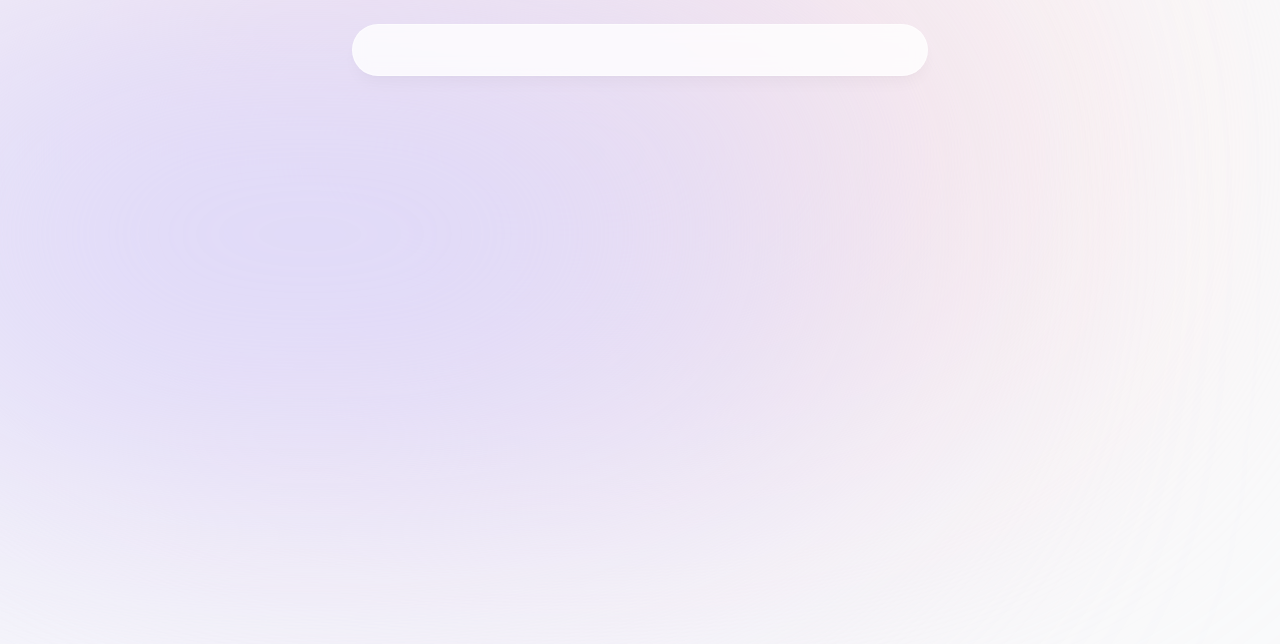
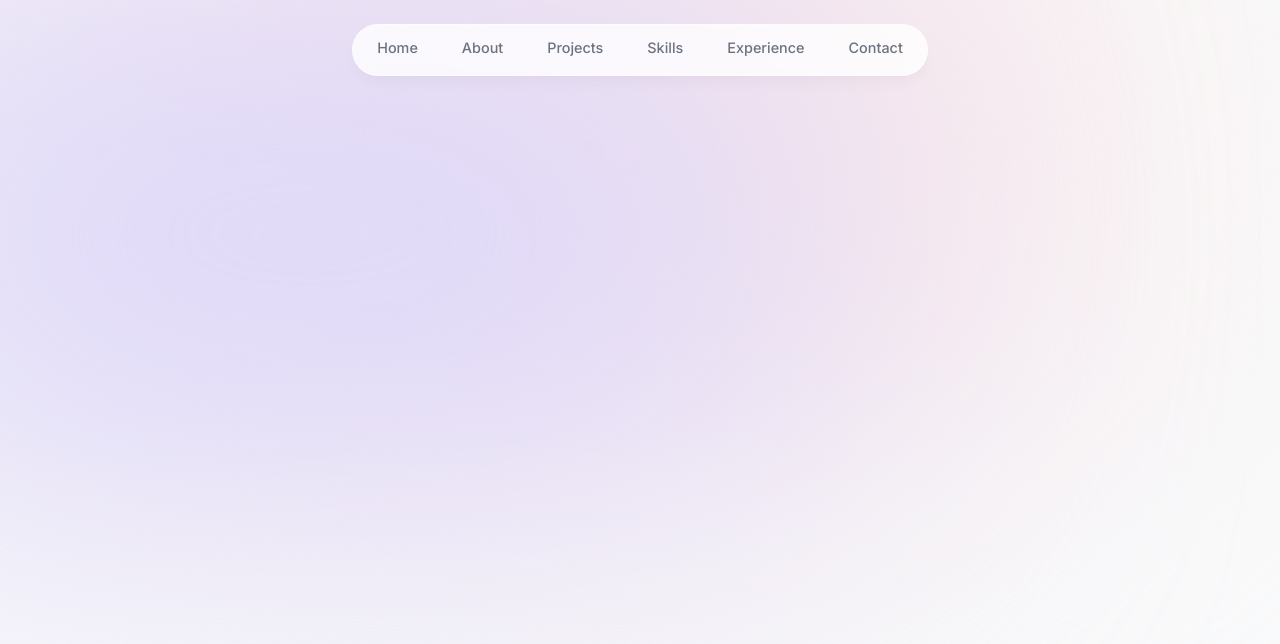
Before and after one commit to DarrachBarneveld/personal-portfolio, a Next.js app: page / in a window 1280 px wide. Shown: the top 644 px of the page. Built offline with nearby package versions, Linux system fonts and the light colour scheme.

Commit message:
Added nav item animations

```diff
--- /dev/null
+++ b/animations/nav.ts
@@ -0,0 +1,14 @@
+export const container = {
+  initial: {},
+  animate: { transition: { staggerChildren: 0.05, delayChildren: 0.5 } },
+};
+
+export const child = {
+  initial: { opacity: 0, x: -10, scale: 0 },
+  animate: {
+    opacity: 1,
+    scale: 1,
+    x: 0,
+    transition: { duration: 0.5, type: "spring", bounce: 0.5 },
+  },
+};
--- a/app/page.tsx
+++ b/app/page.tsx
@@ -1,5 +1,3 @@
-import Image from "next/image";
-
 export default function Home() {
   return (
     <main className="flex min-h-screen flex-col items-center justify-between p-24"></main>
--- a/components/Header.tsx
+++ b/components/Header.tsx
@@ -2,15 +2,18 @@
 
 import { FunctionComponent } from "react";
 import { motion } from "framer-motion";
+import Navbar from "./Navbar";
 
 const Header: FunctionComponent = () => {
   return (
     <header className="relative z-[999]">
       <motion.div
-        className="fixed left-1/2 top-0 h-[4.5rem] w-full rounded-none border border-white border-opacity-40 bg-white bg-opacity-80 shadow-lg shadow-black/[0.03] backdrop-blur-[0.5rem] sm:top-6 sm:h-[3.25rem] sm:w-[36rem] sm:rounded-full"
+        className="fixed left-1/2 top-0 h-[4.5rem] w-full rounded-none border border-white border-opacity-40 bg-white bg-opacity-80 shadow-lg shadow-black/[0.03] backdrop-blur-[0.5rem] dark:border-black/40 dark:bg-gray-950 dark:bg-opacity-75 sm:top-6 sm:h-[3.25rem] sm:w-[36rem] sm:rounded-full"
         initial={{ y: -100, x: "-50%", opacity: 0 }}
         animate={{ y: 0, x: "-50%", opacity: 1 }}
-      ></motion.div>
+      >
+        <Navbar />
+      </motion.div>
     </header>
   );
 };
--- /dev/null
+++ b/components/Navbar.tsx
@@ -0,0 +1,37 @@
+import { FunctionComponent } from "react";
+import Link from "next/link";
+import { motion } from "framer-motion";
+import { child, container } from "@/animations/nav";
+import { links } from "@/lib/data";
+
+interface NavbarProps {}
+
+const Navbar: FunctionComponent<NavbarProps> = () => {
+  return (
+    <nav>
+      <motion.ul
+        className="flex w-[22rem] flex-wrap items-center justify-center gap-y-1 text-[0.9rem] font-medium text-gray-500 sm:w-[initial] sm:flex-nowrap sm:gap-5"
+        variants={container}
+        initial="initial"
+        animate="animate"
+      >
+        {links.map((link) => (
+          <motion.li
+            className="relative flex h-3/4 items-center justify-center"
+            key={link.hash}
+            variants={child}
+          >
+            <Link
+              className="flex w-full items-center justify-center px-3 py-3 transition hover:text-gray-950 dark:text-gray-500 dark:hover:text-gray-300"
+              href={link.hash}
+            >
+              {link.name}
+            </Link>
+          </motion.li>
+        ))}
+      </motion.ul>
+    </nav>
+  );
+};
+
+export default Navbar;
```
